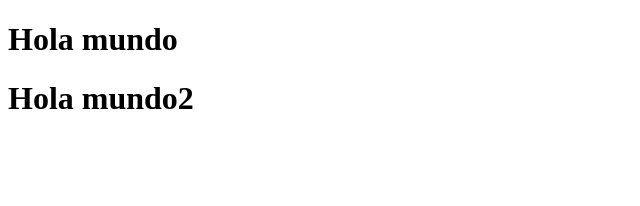
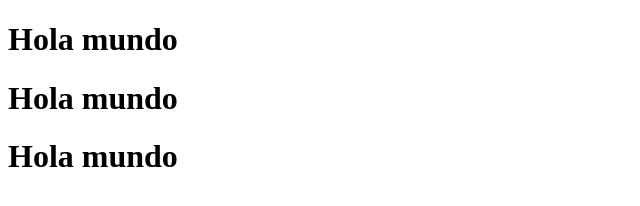
Before and after one commit to santiagoalbornozdev/ProyectoTICMAS-santiagoalbornoz, a plain HTML site: page index.html in a window 1280 px wide. Shown: the whole page, without its empty margins (0-640 px from the left). Drawn offline with Linux system fonts and the light colour scheme.

Commit message:
3era escritura en el repositorioi

```diff
--- a/index.html
+++ b/index.html
@@ -8,6 +8,9 @@
 </head>
 <body>
     <h1>Hola mundo</h1>
-    <h1>Hola mundo2</h1>
+    <h1>Hola mundo</h1>
+    <h1>Hola mundo</h1>
+
+
 </body>
 </html>
```
